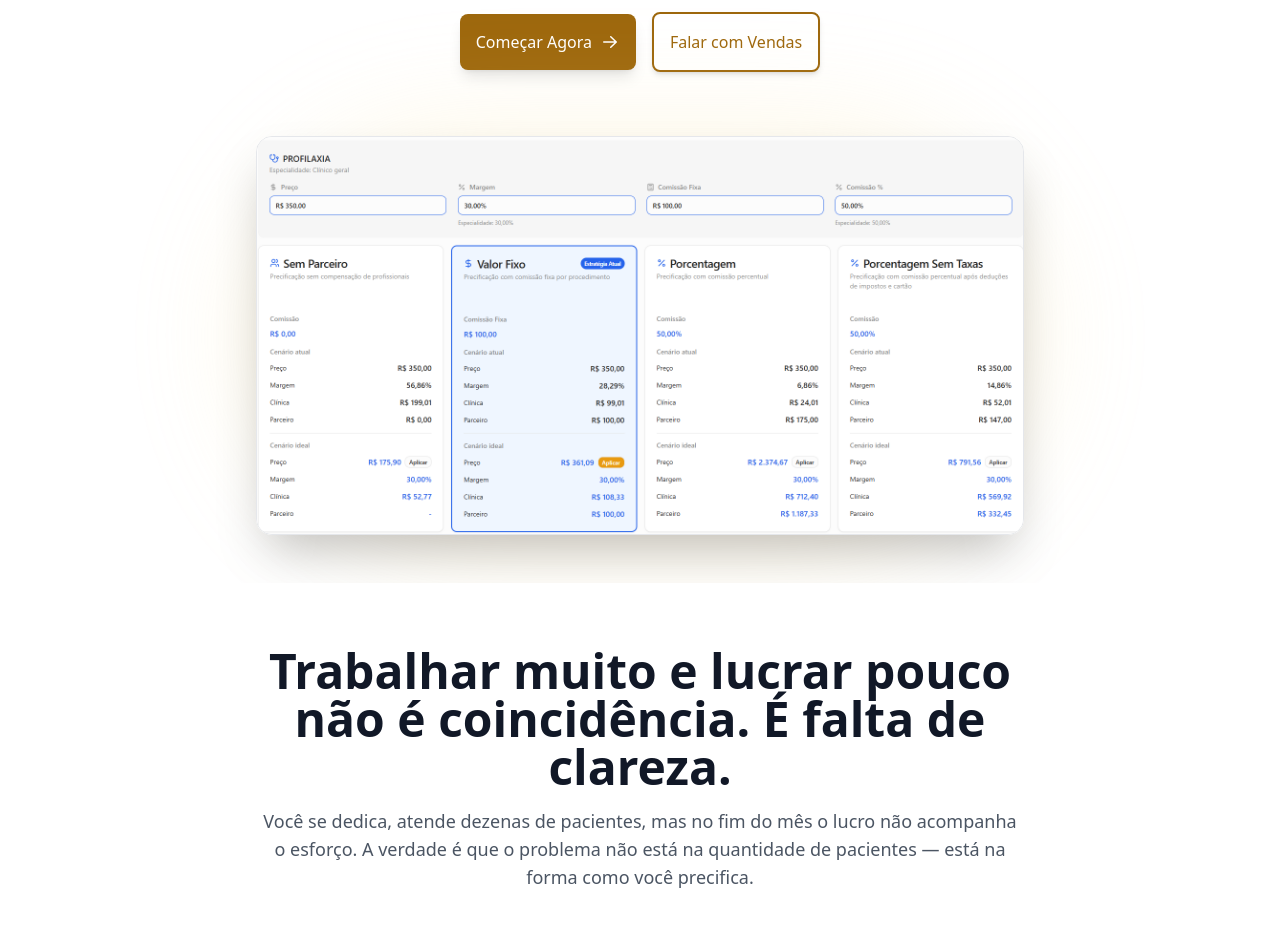
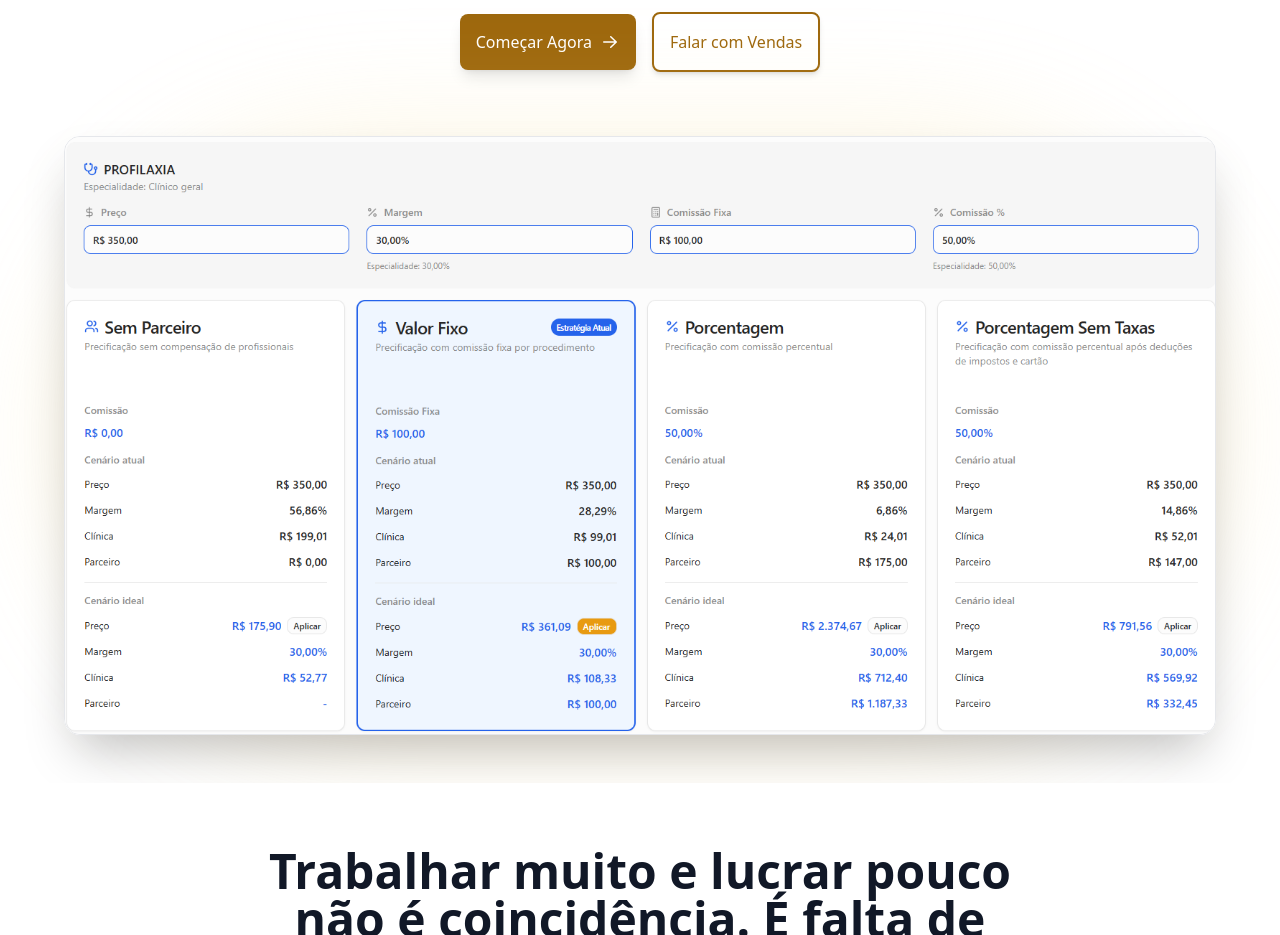
Before and after one commit to csmaniottojr/lp-qv-precifica, a Next.js app: page / in a window 1280 px wide. Shown: the part 500-1435 px from the top of the page. Built offline with nearby package versions, Linux system fonts and the light colour scheme.

Commit message:
fix image

```diff
--- a/components/ui/Hero/Hero.jsx
+++ b/components/ui/Hero/Hero.jsx
@@ -1,6 +1,5 @@
 import Image from "next/image"
 import NavLink from "../NavLink"
-import HeroImg from "@/public/images/simulador.png"
 import LayoutEffect from "@/components/LayoutEffect"
 
 const Hero = () => (
@@ -43,11 +42,11 @@ const Hero = () => (
                         </div>
                     </div>
                     <div className="mt-12 sm:mt-16 flex justify-center">
-                        <div className="relative">
+                        <div className="relative w-full max-w-6xl">
                             <div className="absolute inset-0 bg-primary-200 blur-3xl opacity-30 rounded-full"></div>
-                            <Image
-                                src={HeroImg}
-                                className="relative shadow-2xl rounded-2xl max-w-3xl border border-gray-200"
+                            <img
+                                src="/images/simulador.png"
+                                className="relative shadow-2xl rounded-2xl w-full h-auto border border-gray-200"
                                 alt="QV Precifica - Software de Precificação Estratégica"
                             />
                         </div>
```
